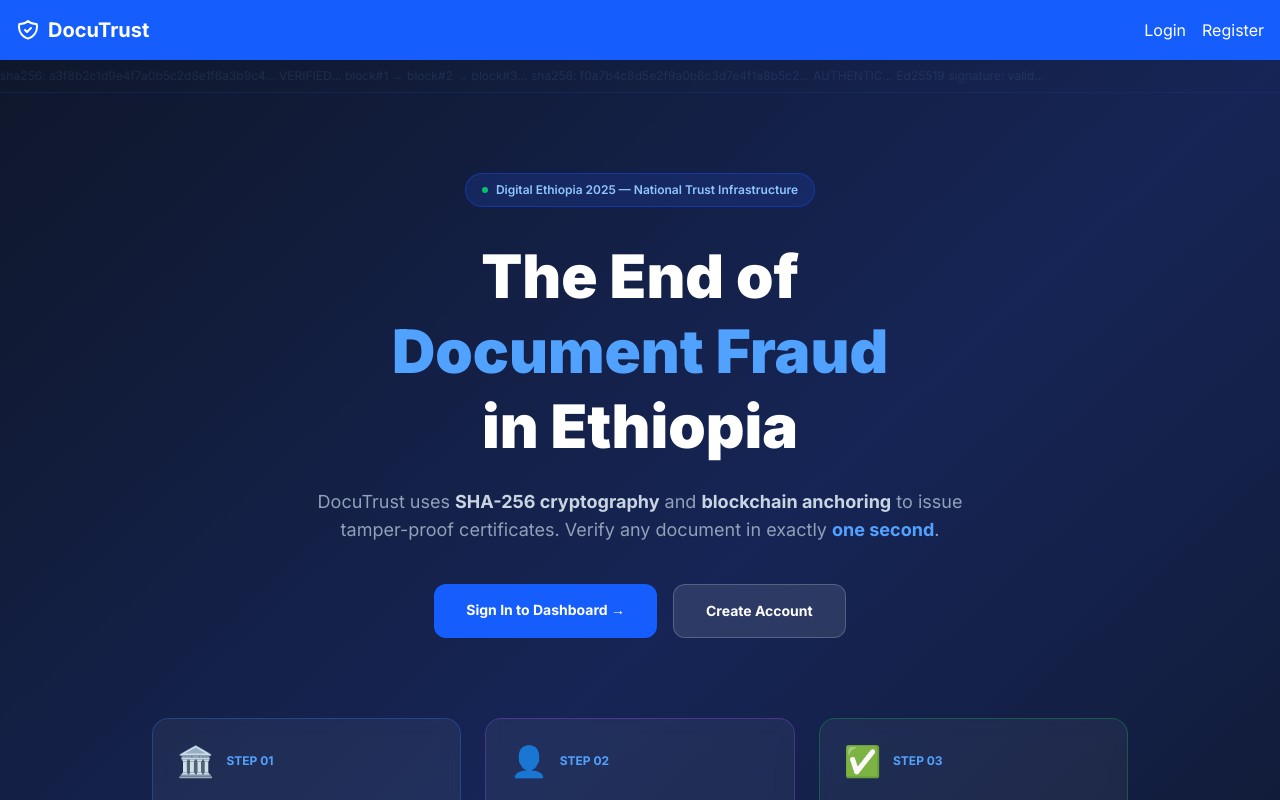
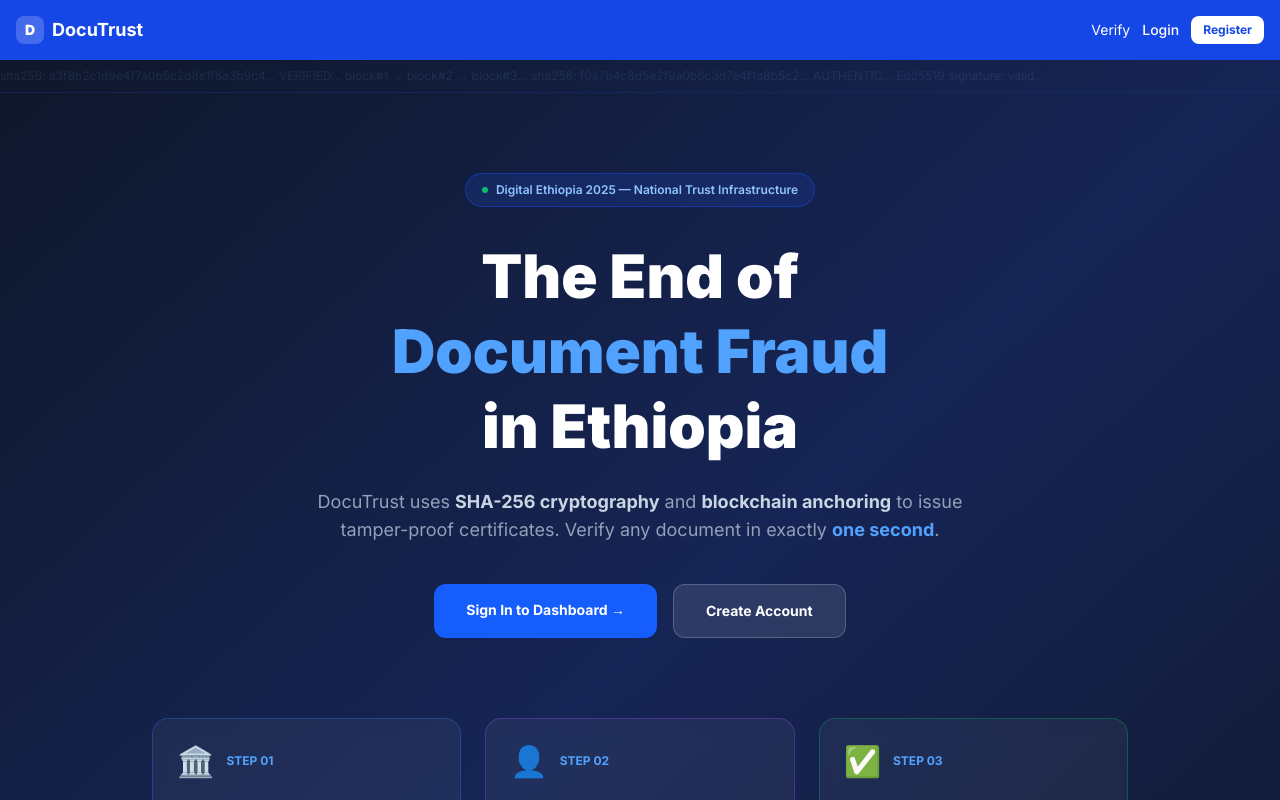
Before and after one commit to AbenezerMathewos/DocuTrust, a Next.js app in the folder frontend/: page / in a window 1280 px wide. Shown: the top 800 px of the page. Built offline with nearby package versions, Linux system fonts and the light colour scheme.

Commit message:
feat: update Navbar.tsx

```diff
--- a/frontend/src/components/Navbar.tsx
+++ b/frontend/src/components/Navbar.tsx
@@ -1,39 +1,60 @@
 'use client';
-
 import Link from 'next/link';
 import { useAuth } from '../context/AuthContext';
 
 export default function Navbar() {
   const { isAuthenticated, logout, user } = useAuth();
 
+  const getDashboardLink = () => {
+    if (user?.role === 'holder') return { href: '/student/dashboard', label: 'My Wallet' };
+    if (user?.role === 'root_admin') return { href: '/admin/dashboard', label: 'Admin Panel' };
+    return { href: '/dashboard', label: 'Dashboard' };
+  };
+
+  const dashLink = getDashboardLink();
+
   return (
-    <nav className="bg-blue-600 p-4 text-white">
+    <nav className="bg-blue-700 p-4 text-white shadow-md">
       <div className="container mx-auto flex justify-between items-center">
-        <Link href="/" className="text-xl font-bold flex items-center gap-2">
-          <svg className="w-6 h-6" fill="none" stroke="currentColor" viewBox="0 0 24 24"><path strokeLinecap="round" strokeLinejoin="round" strokeWidth="2" d="M9 12l2 2 4-4m5.618-4.016A11.955 11.955 0 0112 2.944a11.955 11.955 0 01-8.618 3.04A12.02 12.02 0 003 9c0 5.591 3.824 10.29 9 11.622 5.176-1.332 9-6.03 9-11.622 0-1.042-.133-2.052-.382-3.016z"></path></svg>
+        <Link href="/" className="text-lg font-bold flex items-center gap-2">
+          <span className="bg-white/20 rounded-lg w-7 h-7 flex items-center justify-center text-sm font-black">D</span>
           DocuTrust
         </Link>
-        <div className="space-x-4 flex items-center">
+
+        <div className="flex items-center gap-3 text-sm">
           {isAuthenticated ? (
             <>
-              {user && <span className="text-sm mr-4 opacity-80">Welcome, {user.name}</span>}
-              {user?.role === 'holder' ? (
-                <Link href="/student/dashboard" className="hover:text-blue-200 font-medium">My Wallet</Link>
-              ) : user?.role === 'root_admin' ? (
-                <Link href="/admin/dashboard" className="hover:text-blue-200 font-medium">Admin Panel</Link>
-              ) : (
-                <Link href="/dashboard" className="hover:text-blue-200 font-medium">Issuer Dashboard</Link>
+              {user && (
+                <span className="text-blue-200 text-xs hidden md:block">
+                  {user.name} · <span className="font-mono text-blue-300">{user.role}</span>
+                </span>
               )}
-              <button onClick={logout} className="hover:text-blue-200 ml-4 font-medium border border-blue-400 px-3 py-1 rounded">
+              <Link href={dashLink.href} className="hover:text-blue-200 font-medium transition-colors">
+                {dashLink.label}
+              </Link>
+              {user?.role === 'root_admin' && (
+                <Link href="/admin/institutions" className="hover:text-blue-200 font-medium transition-colors">
+                  Institutions
+                </Link>
+              )}
+              <Link href="/profile" className="hover:text-blue-200 font-medium transition-colors">
+                ⚙️ Profile
+              </Link>
+              <button onClick={logout}
+                className="bg-white/10 hover:bg-white/20 px-3 py-1.5 rounded-lg font-medium transition-colors border border-white/20 text-xs">
                 Logout
               </button>
             </>
           ) : (
             <>
-              <Link href="/login" className="hover:text-blue-200">
+              <Link href="/verify/demo" className="hover:text-blue-200 transition-colors">
+                Verify
+              </Link>
+              <Link href="/login" className="hover:text-blue-200 transition-colors font-medium">
                 Login
               </Link>
-              <Link href="/register" className="hover:text-blue-200">
+              <Link href="/register"
+                className="bg-white text-blue-700 hover:bg-blue-50 px-3 py-1.5 rounded-lg font-bold transition-colors text-xs">
                 Register
               </Link>
             </>
```
